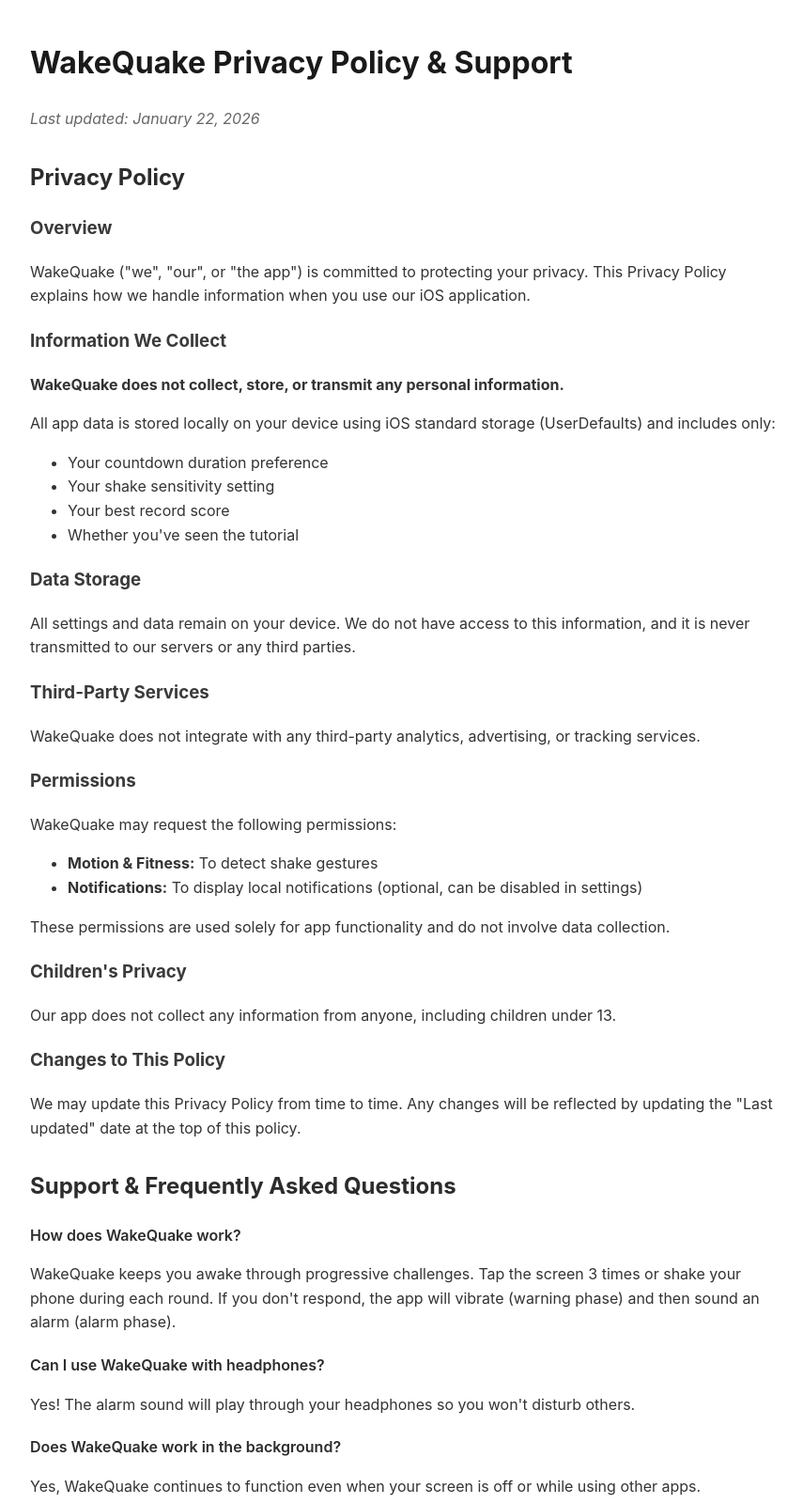
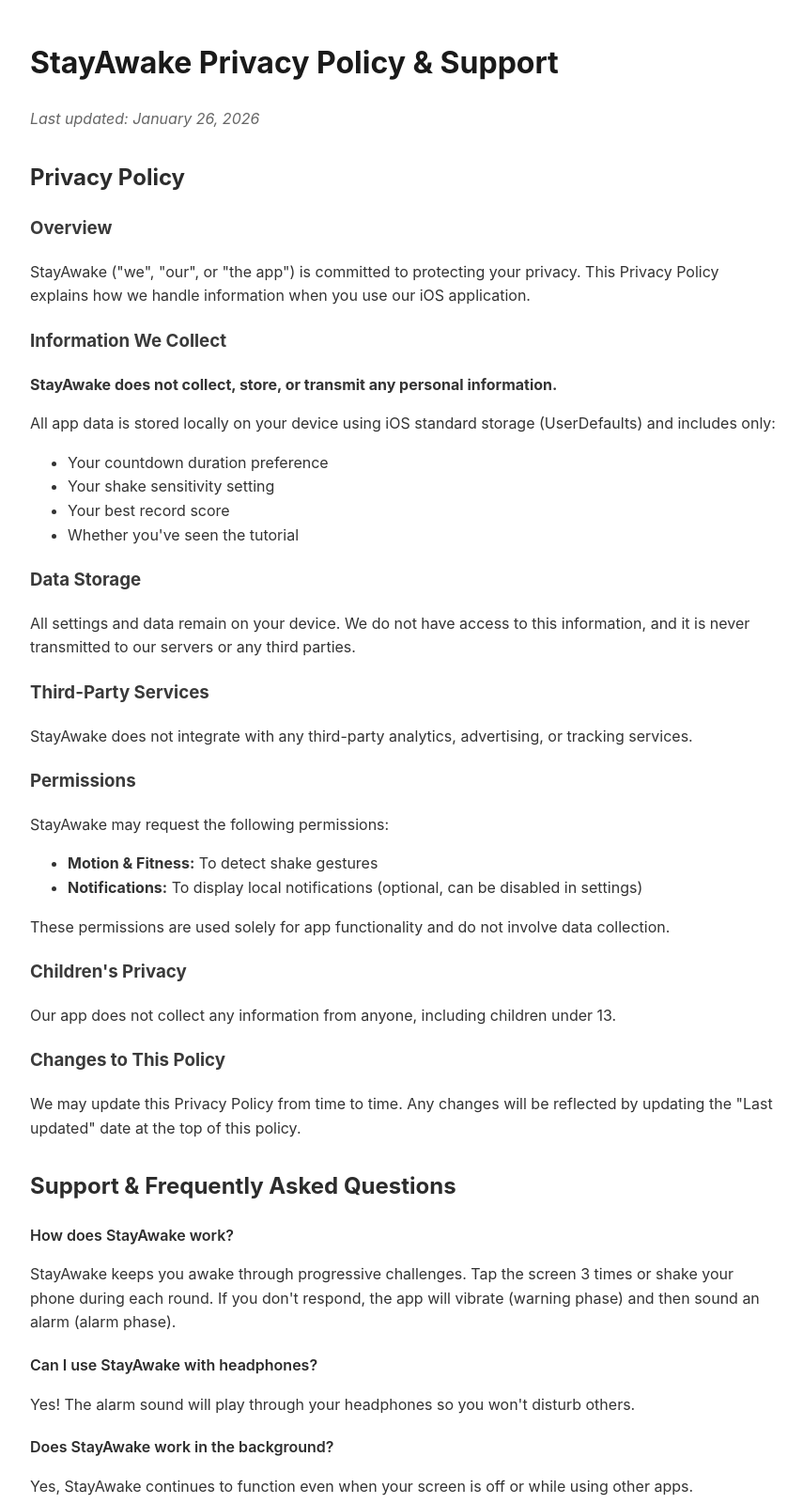
Before and after one commit to fabio90h/wakequake-privacy, a plain HTML site: page index.html in a window 1280 px wide. Shown: the top 1600 px of the page at 94% size, without its empty margins (208-1063 px from the left). Drawn offline with Linux system fonts and the light colour scheme.

Commit message:
Update index.html

```diff
--- a/index.html
+++ b/index.html
@@ -3,7 +3,7 @@
 <head>
     <meta charset="UTF-8">
     <meta name="viewport" content="width=device-width, initial-scale=1.0">
-    <title>WakeQuake Privacy Policy & Support</title>
+    <title>StayAwake Privacy Policy & Support</title>
     <style>
         body {
             font-family: -apple-system, BlinkMacSystemFont, "Segoe UI", Roboto, Arial, sans-serif;
@@ -34,16 +34,16 @@
     </style>
 </head>
 <body>
-    <h1>WakeQuake Privacy Policy & Support</h1>
-    <p class="last-updated">Last updated: January 22, 2026</p>
+    <h1>StayAwake Privacy Policy & Support</h1>
+    <p class="last-updated">Last updated: January 26, 2026</p>
 
     <h2>Privacy Policy</h2>
 
     <h3>Overview</h3>
-    <p>WakeQuake ("we", "our", or "the app") is committed to protecting your privacy. This Privacy Policy explains how we handle information when you use our iOS application.</p>
+    <p>StayAwake ("we", "our", or "the app") is committed to protecting your privacy. This Privacy Policy explains how we handle information when you use our iOS application.</p>
 
     <h3>Information We Collect</h3>
-    <p><strong>WakeQuake does not collect, store, or transmit any personal information.</strong></p>
+    <p><strong>StayAwake does not collect, store, or transmit any personal information.</strong></p>
 
     <p>All app data is stored locally on your device using iOS standard storage (UserDefaults) and includes only:</p>
     <ul>
@@ -57,10 +57,10 @@
     <p>All settings and data remain on your device. We do not have access to this information, and it is never transmitted to our servers or any third parties.</p>
 
     <h3>Third-Party Services</h3>
-    <p>WakeQuake does not integrate with any third-party analytics, advertising, or tracking services.</p>
+    <p>StayAwake does not integrate with any third-party analytics, advertising, or tracking services.</p>
 
     <h3>Permissions</h3>
-    <p>WakeQuake may request the following permissions:</p>
+    <p>StayAwake may request the following permissions:</p>
     <ul>
         <li><strong>Motion & Fitness:</strong> To detect shake gestures</li>
         <li><strong>Notifications:</strong> To display local notifications (optional, can be disabled in settings)</li>
@@ -76,18 +76,18 @@
     <h2>Support & Frequently Asked Questions</h2>
 
     <div class="faq-item">
-        <div class="faq-question">How does WakeQuake work?</div>
-        <p>WakeQuake keeps you awake through progressive challenges. Tap the screen 3 times or shake your phone during each round. If you don't respond, the app will vibrate (warning phase) and then sound an alarm (alarm phase).</p>
+        <div class="faq-question">How does StayAwake work?</div>
+        <p>StayAwake keeps you awake through progressive challenges. Tap the screen 3 times or shake your phone during each round. If you don't respond, the app will vibrate (warning phase) and then sound an alarm (alarm phase).</p>
     </div>
 
     <div class="faq-item">
-        <div class="faq-question">Can I use WakeQuake with headphones?</div>
+        <div class="faq-question">Can I use StayAwake with headphones?</div>
         <p>Yes! The alarm sound will play through your headphones so you won't disturb others.</p>
     </div>
 
     <div class="faq-item">
-        <div class="faq-question">Does WakeQuake work in the background?</div>
-        <p>Yes, WakeQuake continues to function even when your screen is off or while using other apps.</p>
+        <div class="faq-question">Does StayAwake work in the background?</div>
+        <p>Yes, StayAwake continues to function even when your screen is off or while using other apps.</p>
     </div>
 
     <div class="faq-item">
@@ -128,13 +128,13 @@
         <p>We'd love to hear from you! Please contact us through the App Store:</p>
         <ol>
             <li>Open the <strong>App Store</strong> app on your iPhone</li>
-            <li>Search for <strong>"WakeQuake"</strong></li>
+            <li>Search for <strong>"StayAwake"</strong></li>
             <li>Scroll down to the <strong>"Ratings & Reviews"</strong> section</li>
             <li>Tap <strong>"App Support"</strong> to contact the developer</li>
         </ol>
         <p>You can also leave a review to share your experience with other users!</p>
         <p style="margin-top: 20px; padding-top: 20px; border-top: 1px solid #ddd; font-size: 0.9em; color: #666;">
-            We typically respond to support requests within 24-48 hours. Thank you for using WakeQuake!
+            We typically respond to support requests within 24-48 hours. Thank you for using StayAwake!
         </p>
     </div>
 </body>
```
